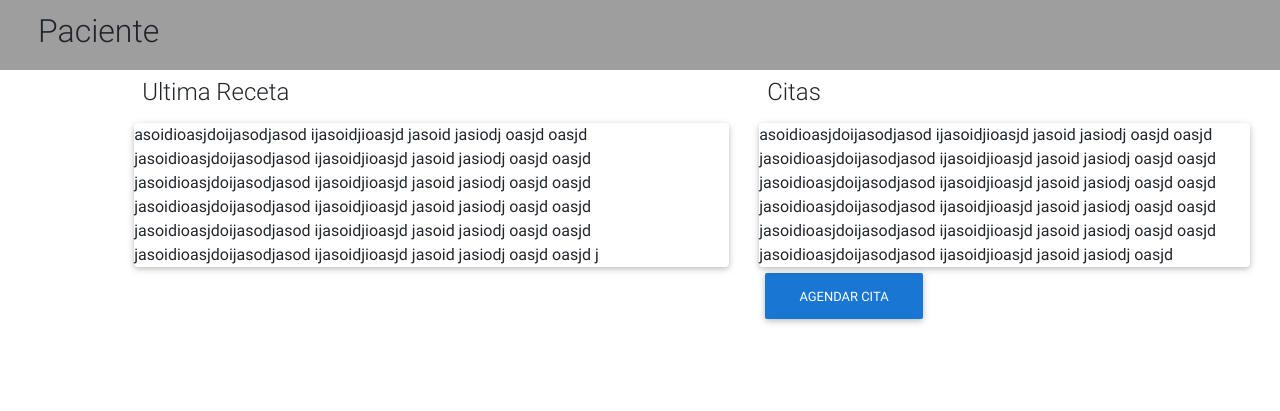
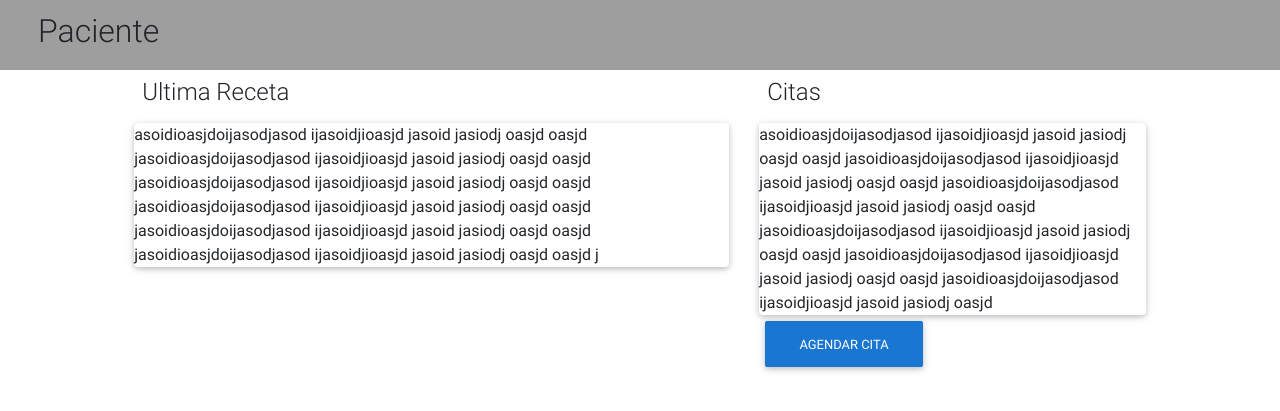
Before and after one commit to kevinjmr/clinica, a PHP site: page /paciente.php in a window 1280 px wide. Shown: the top 411 px of the page. Run offline with PHP 8.4, Linux system fonts and the light colour scheme.

Commit message:
Update paciente.php

```diff
--- a/paciente.php
+++ b/paciente.php
@@ -47,7 +47,7 @@
 
 
     		</div>
-    		<div class="col-5 container flex-md-row">
+    		<div class="col-4 container flex-md-row">
     			<h4 class="py-2 px-2 d-none d-md-inline-block" >Citas</h4>
     			<div class="card">
     				<div class="box" id="ultima-cita"> asoidioasjdoijasodjasod ijasoidjioasjd jasoid jasiodj oasjd oasjd jasoidioasjdoijasodjasod ijasoidjioasjd jasoid jasiodj oasjd oasjd jasoidioasjdoijasodjasod ijasoidjioasjd jasoid jasiodj oasjd oasjd jasoidioasjdoijasodjasod ijasoidjioasjd jasoid jasiodj oasjd oasjd jasoidioasjdoijasodjasod ijasoidjioasjd jasoid jasiodj oasjd oasjd jasoidioasjdoijasodjasod ijasoidjioasjd jasoid jasiodj oasjd
@@ -56,6 +56,7 @@
 				</div>
 				<a class="btn btn-blue " href="#modal-insert-medico" data-toggle="modal">Agendar cita</a>
     		</div>
+        <div class="col-1 container flex-md-row"></div>
   	</div>
   </nav>
 
```
